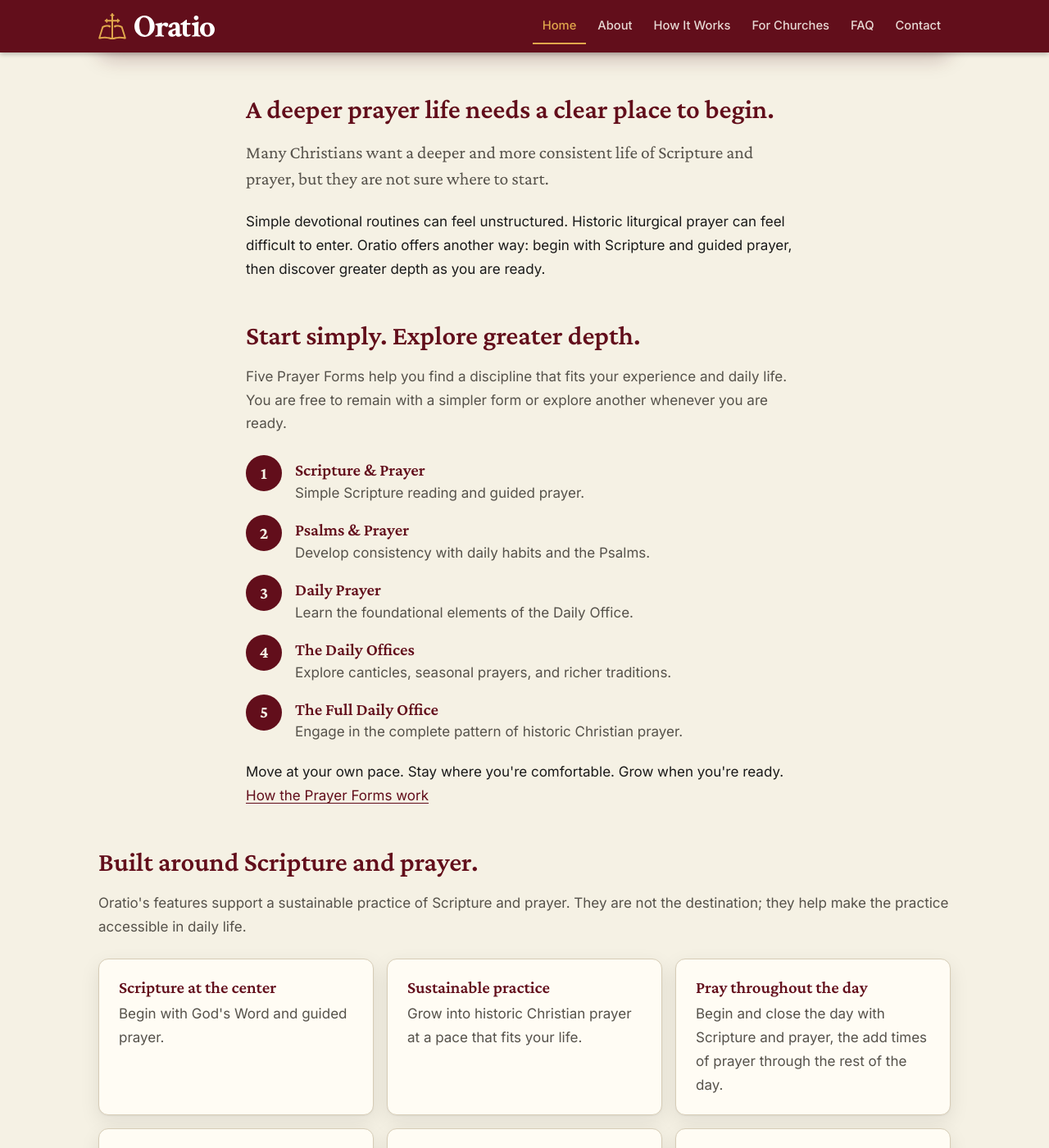
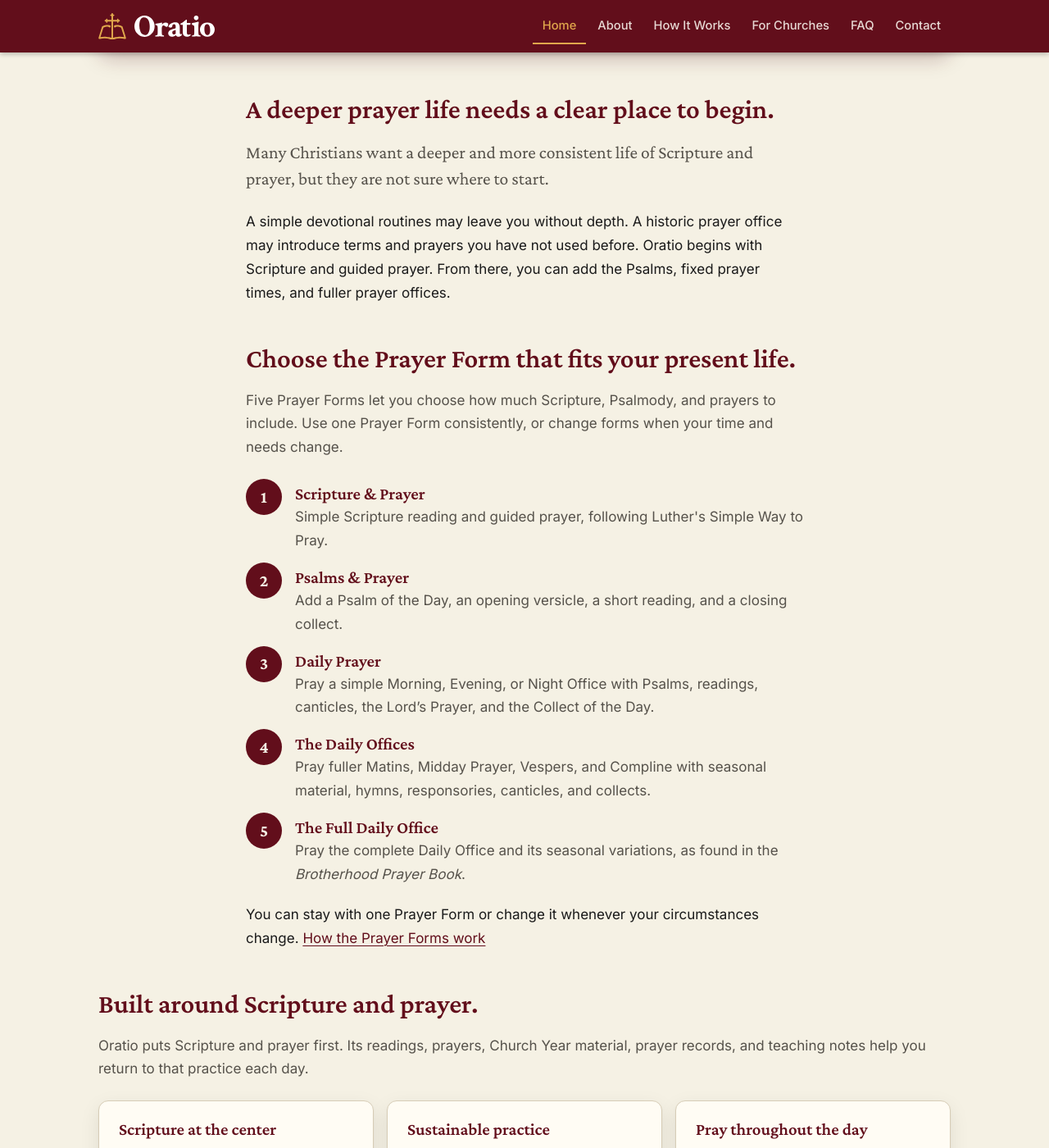
Before and after one commit to Oratio-Press/oratio.github.io, a Jekyll site: the page built from index.html, in a window 1280 px wide and 1400 px high, scrolled down 433 px. Shown: the whole window at 82% size. Built offline with Jekyll 4.4.1, drawn with Linux system fonts in a browser that asks for light colours; some of the changed text lies outside the part shown.

Commit message:
Update index.html

```diff
--- a/index.html
+++ b/index.html
@@ -14,29 +14,29 @@ hero:
 <section class="section">
   <h2>A deeper prayer life needs a clear place to begin.</h2>
   <p class="lede">Many Christians want a deeper and more consistent life of Scripture and prayer, but they are not sure where to start.</p>
-  <p>Simple devotional routines can feel unstructured. Historic liturgical prayer can feel difficult to enter. Oratio offers another way: begin with Scripture and guided prayer, then discover greater depth as you are ready.</p>
+  <p>A simple devotional routines may leave you without depth. A historic prayer office may introduce terms and prayers you have not used before. Oratio begins with Scripture and guided prayer. From there, you can add the Psalms, fixed prayer times, and fuller prayer offices.</p>
 </section>
 
 <section class="section">
-  <h2>Start simply. Explore greater depth.</h2>
-  <p class="section__intro">Five Prayer Forms help you find a discipline that fits your experience and daily life. You are free to remain with a simpler form or explore another whenever you are ready.</p>
+  <h2>Choose the Prayer Form that fits your present life.</h2>
+  <p class="section__intro">Five Prayer Forms let you choose how much Scripture, Psalmody, and prayers to include. Use one Prayer Form consistently, or change forms when your time and needs change.</p>
   <ol class="forms">
-    <li><h3>Scripture &amp; Prayer</h3><p>Simple Scripture reading and guided prayer.</p></li>
-    <li><h3>Psalms &amp; Prayer</h3><p>Develop consistency with daily habits and the Psalms.</p></li>
-    <li><h3>Daily Prayer</h3><p>Learn the foundational elements of the Daily Office.</p></li>
-    <li><h3>The Daily Offices</h3><p>Explore canticles, seasonal prayers, and richer traditions.</p></li>
-    <li><h3>The Full Daily Office</h3><p>Engage in the complete pattern of historic Christian prayer.</p></li>
+    <li><h3>Scripture &amp; Prayer</h3><p>Simple Scripture reading and guided prayer, following Luther's Simple Way to Pray.</p></li>
+    <li><h3>Psalms &amp; Prayer</h3><p>Add a Psalm of the Day, an opening versicle, a short reading, and a closing collect.</p></li>
+    <li><h3>Daily Prayer</h3><p>Pray a simple Morning, Evening, or Night Office with Psalms, readings, canticles, the Lord’s Prayer, and the Collect of the Day.</p></li>
+    <li><h3>The Daily Offices</h3><p>Pray fuller Matins, Midday Prayer, Vespers, and Compline with seasonal material, hymns, responsories, canticles, and collects.</p></li>
+    <li><h3>The Full Daily Office</h3><p>Pray the complete Daily Office and its seasonal variations, as found in the <i>Brotherhood Prayer Book</i>.</p></li>
   </ol>
-  <p>Move at your own pace. Stay where you're comfortable. Grow when you're ready. <a href="/how-it-works.html">How the Prayer Forms work</a></p>
+  <p>You can stay with one Prayer Form or change it whenever your circumstances change. <a href="/how-it-works.html">How the Prayer Forms work</a></p>
 </section>
 
 <section class="section section--wide">
   <h2>Built around Scripture and prayer.</h2>
-  <p class="section__intro">Oratio's features support a sustainable practice of Scripture and prayer. They are not the destination; they help make the practice accessible in daily life.</p>
+  <p class="section__intro">Oratio puts Scripture and prayer first. Its readings, prayers, Church Year material, prayer records, and teaching notes help you return to that practice each day.</p>
   <div class="cards cards--three">
    <div class="card">
       <h3>Scripture at the center</h3>
-      <p>Begin with God's Word and guided prayer.</p>
+      <p>Begin with God's Word and guided prayer, following Luther's Simple Way to Pray.</p>
     </div>
     <div class="card">
       <h3>Sustainable practice</h3>
@@ -44,26 +44,26 @@ hero:
     </div>
     <div class="card">
       <h3>Pray throughout the day</h3>
-      <p>Begin and close the day with Scripture and prayer, the add times of prayer through the rest of the day.</p>
+      <p>Pray in the morning and evening, then add other offices when your schedule allows.</p>
     </div>
     <div class="card">
       <h3>The Church Year</h3>
-      <p>Follow the life of Christ through the course of the year.</p>
+      <p>Pray with the Church Year through seasonal readings, colors, collects, hymns, and teaching notes.</p>
     </div>
     <div class="card">
       <h3>Guidance and teaching</h3>
-      <p>Learn unfamiliar practices through clear explanations.</p>
+      <p>Teaching notes explain terms such as versicle, collect, antiphon, and responsory as they appear.</p>
     </div>
     <div class="card">
       <h3>Prayer records</h3>
-      <p>Keep a log of the days you prayed to strengthen your discipline.</p>
+      <p>Prayer records let you review your prayer history and build discipline.</p>
     </div>
   </div>
 </section>
 
 <section class="section">
   <h2>Rooted in historic Christianity</h2>
-  <p>Rooted in the historic prayer tradition of confessional Lutheran Christianity, Oratio is designed for Christians who want to develop a life of prayer centered on Scripture and who want to learn more about historic Christian prayer.</p>
+  <p>Oratio is rooted in confessional Lutheran Christianity and the historic Daily Office. It is for Christians who want to pray Scripture daily and learn more about historic Christian prayer.</p>
 </section>
 
 {% include launch-list.html %}
```
